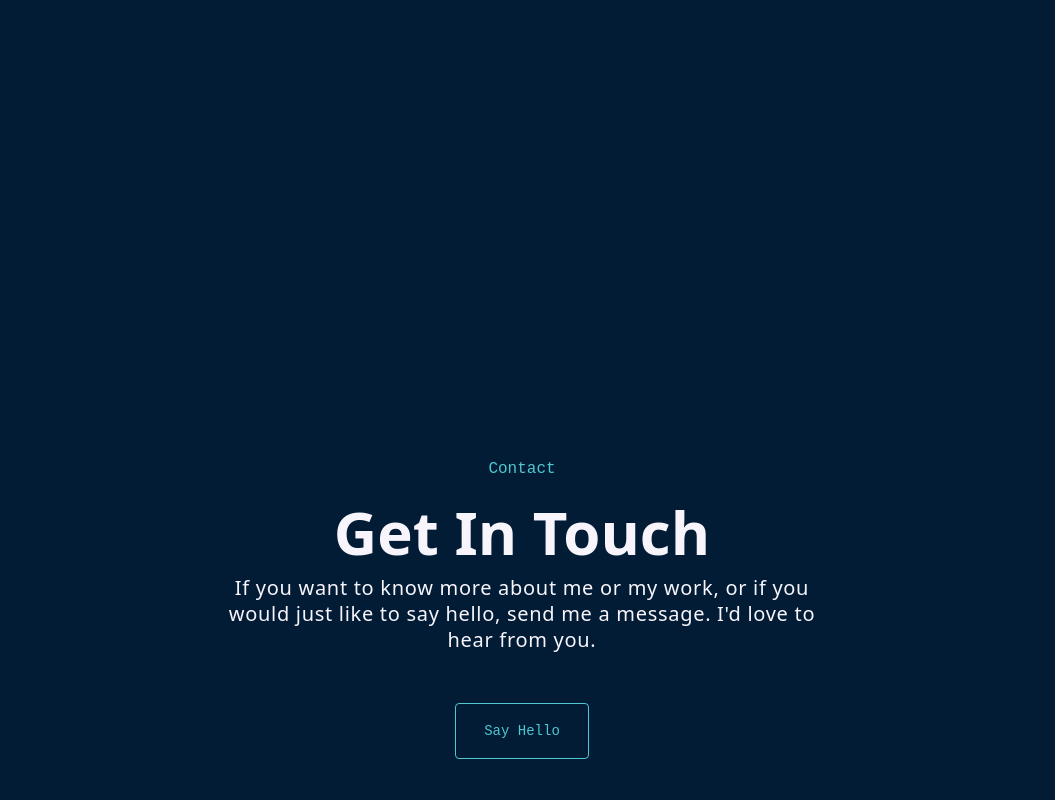
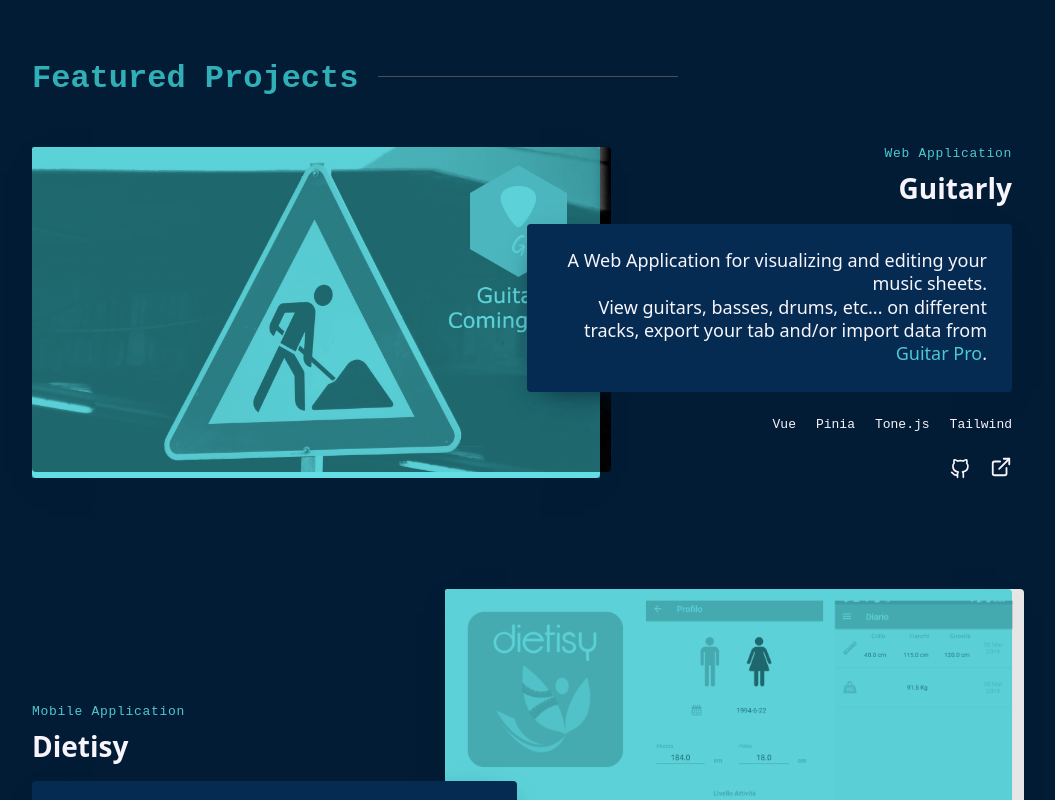
Before and after one commit to coluzziandrea/coluzziandrea.github.io, a React (Create React App) app in the folder coluzzi-andrea/: page / in a window 1280 px wide. Shown: the part 2300-3100 px from the top of the page, without its empty margins (118-1173 px from the left). Built offline with nearby package versions, Linux system fonts and the light colour scheme.

Commit message:
added projects section

```diff
--- /dev/null
+++ b/coluzzi-andrea/src/components/projectImages.js
@@ -0,0 +1,9 @@
+import dietisy from "../assets/projects/Dietisy.png";
+import guitarly from "../assets/projects/guitarly.png";
+
+const projectImages = {
+  dietisy,
+  guitarly,
+};
+
+export default projectImages;
--- a/coluzzi-andrea/src/components/section/Jobs.js
+++ b/coluzzi-andrea/src/components/section/Jobs.js
@@ -129,6 +129,10 @@
     font-family: var(--font-mono);
     font-size: var(--fz-xs);
   }
+
+  .job-points {
+    font-weight: 100;
+  }
 `;
 
 const Jobs = () => {
@@ -187,7 +191,7 @@
 
                   <p className='range'>{job.range}</p>
 
-                  <div>
+                  <div className='job-points'>
                     <ul>
                       {job.bulletPoints.map((point) => {
                         return <li>{point}</li>;
--- a/coluzzi-andrea/src/components/section/Projects.js
+++ b/coluzzi-andrea/src/components/section/Projects.js
@@ -1,11 +1,367 @@
-import React, { useState, useEffect, useRef } from "react";
+import React, { useEffect, useRef } from "react";
 import styled from "styled-components";
+import sr from "../../utils/sr";
+import Icon from "../icons/icon";
 import { projects } from "../../config";
+import projectImages from "../projectImages";
 
 const StyledProjects = styled.section``;
 
+const StyledProjectsGrid = styled.ul`
+  ${({ theme }) => theme.mixins.resetList};
+
+  a {
+    position: relative;
+    z-index: 1;
+  }
+`;
+
+const StyledProject = styled.li`
+  position: relative;
+  display: grid;
+  grid-gap: 10px;
+  grid-template-columns: repeat(12, 1fr);
+  align-items: center;
+
+  @media (max-width: 768px) {
+    ${({ theme }) => theme.mixins.boxShadow};
+  }
+
+  &:not(:last-of-type) {
+    margin-bottom: 100px;
+
+    @media (max-width: 768px) {
+      margin-bottom: 70px;
+    }
+
+    @media (max-width: 480px) {
+      margin-bottom: 30px;
+    }
+  }
+
+  &:nth-of-type(odd) {
+    .project-content {
+      grid-column: 7 / -1;
+      text-align: right;
+
+      @media (max-width: 1080px) {
+        grid-column: 5 / -1;
+      }
+      @media (max-width: 768px) {
+        grid-column: 1 / -1;
+        padding: 40px 40px 30px;
+        text-align: left;
+      }
+      @media (max-width: 480px) {
+        padding: 25px 25px 20px;
+      }
+    }
+    .project-tech-list {
+      justify-content: flex-end;
+
+      @media (max-width: 768px) {
+        justify-content: flex-start;
+      }
+
+      li {
+        margin: 0 0 5px 20px;
+
+        @media (max-width: 768px) {
+          margin: 0 10px 5px 0;
+        }
+      }
+    }
+    .project-links {
+      justify-content: flex-end;
+      margin-left: 0;
+      margin-right: -10px;
+
+      @media (max-width: 768px) {
+        justify-content: flex-start;
+        margin-left: -10px;
+        margin-right: 0;
+      }
+    }
+    .project-image {
+      grid-column: 1 / 8;
+
+      @media (max-width: 768px) {
+        grid-column: 1 / -1;
+      }
+    }
+  }
+
+  .project-content {
+    position: relative;
+    grid-column: 1 / 7;
+    grid-row: 1 / -1;
+
+    @media (max-width: 1080px) {
+      grid-column: 1 / 9;
+    }
+
+    @media (max-width: 768px) {
+      display: flex;
+      flex-direction: column;
+      justify-content: center;
+      height: 100%;
+      grid-column: 1 / -1;
+      padding: 40px 40px 30px;
+      z-index: 5;
+    }
+
+    @media (max-width: 480px) {
+      padding: 30px 25px 20px;
+    }
+  }
+
+  .project-overline {
+    margin: 10px 0;
+    color: var(--teal-400);
+    font-family: var(--font-mono);
+    font-size: var(--fz-xs);
+    font-weight: 400;
+  }
+
+  .project-title {
+    color: var(--ghost-500);
+    font-size: clamp(24px, 5vw, 28px);
+
+    @media (min-width: 768px) {
+      margin: 0 0 20px;
+    }
+
+    @media (max-width: 768px) {
+      color: var(--ghost-500);
+
+      a {
+        position: static;
+
+        &:before {
+          content: "";
+          display: block;
+          position: absolute;
+          z-index: 0;
+          width: 100%;
+          height: 100%;
+          top: 0;
+          left: 0;
+        }
+      }
+    }
+  }
+
+  .project-description {
+    ${({ theme }) => theme.mixins.boxShadow};
+    position: relative;
+    z-index: 2;
+    padding: 25px;
+    border-radius: var(--border-radius);
+    background-color: var(--yale-700);
+    color: var(--ghost-500);
+    font-size: var(--fz-lg);
+    font-weight: 100;
+
+    @media (max-width: 768px) {
+      padding: 20px 0;
+      background-color: transparent;
+      box-shadow: none;
+
+      &:hover {
+        box-shadow: none;
+      }
+    }
+
+    a {
+      ${({ theme }) => theme.mixins.inlineLink};
+    }
+
+    strong {
+      color: var(--ghost-500);
+      font-weight: normal;
+    }
+  }
+
+  .project-tech-list {
+    display: flex;
+    flex-wrap: wrap;
+    position: relative;
+    z-index: 2;
+    margin: 25px 0 10px;
+    padding: 0;
+    list-style: none;
+
+    li {
+      margin: 0 20px 5px 0;
+      color: var(--ghost-500);
+      font-family: var(--font-mono);
+      font-size: var(--fz-xs);
+      white-space: nowrap;
+    }
+
+    @media (max-width: 768px) {
+      margin: 10px 0;
+
+      li {
+        margin: 0 10px 5px 0;
+        color: var(--ghost-500);
+      }
+    }
+  }
+
+  .project-links {
+    display: flex;
+    align-items: center;
+    position: relative;
+    margin-top: 10px;
+    margin-left: -10px;
+    color: var(--ghost-500);
+
+    a {
+      ${({ theme }) => theme.mixins.flexCenter};
+      padding: 10px;
+
+      &.external {
+        svg {
+          width: 22px;
+          height: 22px;
+          margin-top: -4px;
+        }
+      }
+
+      svg {
+        width: 20px;
+        height: 20px;
+      }
+    }
+  }
+
+  .project-image {
+    ${({ theme }) => theme.mixins.boxShadow};
+    grid-column: 6 / -1;
+    grid-row: 1 / -1;
+    position: relative;
+    z-index: 1;
+
+    @media (max-width: 768px) {
+      grid-column: 1 / -1;
+      height: 100%;
+      opacity: 0.25;
+    }
+
+    a {
+      width: 100%;
+      height: 100%;
+      background-color: var(--teal-400);
+      border-radius: var(--border-radius);
+      vertical-align: middle;
+
+      &:hover,
+      &:focus {
+        background: transparent;
+        outline: 0;
+
+        &:before,
+        .img {
+          background: transparent;
+          filter: none;
+        }
+      }
+
+      &:before {
+        content: "";
+        position: absolute;
+        width: 100%;
+        height: 100%;
+        top: 0;
+        left: 0;
+        right: 0;
+        bottom: 0;
+        z-index: 3;
+        transition: var(--transition);
+        background-color: var(--teal-700);
+        mix-blend-mode: screen;
+      }
+    }
+
+    .img {
+      border-radius: var(--border-radius);
+      mix-blend-mode: multiply;
+      filter: grayscale(100%) contrast(1) brightness(90%);
+
+      width: 579px;
+
+      @media (max-width: 768px) {
+        object-fit: cover;
+        max-width: 100%;
+        height: 100%;
+        filter: grayscale(100%) contrast(1) brightness(50%);
+      }
+    }
+  }
+`;
+
 const Projects = () => {
-  return <StyledProjects></StyledProjects>;
+  const revealTitle = useRef(null);
+  const revealProjects = useRef([]);
+
+  useEffect(() => {
+    sr(revealTitle.current);
+    revealProjects.current.forEach((ref, i) => sr(ref, i * 100));
+  }, []);
+
+  return (
+    <StyledProjects id='projects'>
+      <h2 className='section-heading'>Featured Projects</h2>
+
+      <StyledProjectsGrid>
+        {projects.map((project, i) => {
+          return (
+            <StyledProject
+              key={i}
+              ref={(el) => {
+                revealProjects.current[i] = el;
+              }}
+            >
+              <div className='project-content'>
+                <div>
+                  <p className='project-overline'>{project.category}</p>
+                  <h3 className='project-title'>
+                    <a href={project.link}>{project.title}</a>
+                  </h3>
+
+                  <div
+                    className='project-description'
+                    dangerouslySetInnerHTML={{ __html: project.html }}
+                  ></div>
+
+                  <ul className='project-tech-list'>
+                    {project.techStack.map((tech, i) => (
+                      <li key={i}>{tech}</li>
+                    ))}
+                  </ul>
+
+                  <div className='project-links'>
+                    <a href={project.github} aria-label='GitHub Link'>
+                      <Icon name='GitHub' />
+                    </a>
+                    <a href={project.link} aria-label='External Link' className='external'>
+                      <Icon name='External' />
+                    </a>
+                  </div>
+                </div>
+              </div>
+              <div className='project-image'>
+                <a href={project.link}>
+                  <img src={projectImages[project.image]} alt={project.image} className='img' />
+                </a>
+              </div>
+            </StyledProject>
+          );
+        })}
+      </StyledProjectsGrid>
+    </StyledProjects>
+  );
 };
 
 export default Projects;
--- a/coluzzi-andrea/src/config/index.js
+++ b/coluzzi-andrea/src/config/index.js
@@ -47,6 +47,7 @@
       bulletPoints: [
         "Designing & Developing Fleet Management solutions for Automotive Business customers. Applying IoT to the automotive sector.",
         "Building a microservices based architecture to manage connected vehicle's data and delivering our customers the best solution for their business needs.",
+        "Designing & Implementing professional UX for quality software solution",
       ],
     },
     {
@@ -57,6 +58,7 @@
       url: "https://www.mariniimpianti.it/",
       bulletPoints: [
         "Analysis, designing and implementation of software solutions for diagnostic and maintenance of Railway Systems, main customer: Rete Ferroviaria Italiana (RFI).",
+        "Designing & Implementing multi-module software system to handle real-time data.",
       ],
     },
     {
@@ -82,10 +84,22 @@
 
   projects: [
     {
+      title: "Guitarly",
+      category: "Web Application",
+      image: "guitarly",
+      html: "A Web Application for visualizing and editing your music sheets. <br>View guitars, basses, drums, etc... on different tracks, export your tab and/or import data from <a href='https://www.guitar-pro.com/'>Guitar Pro</a>.",
+      link: "https://guitarly-coluzziandrea.vercel.app/",
+      github: "https://github.com/coluzziandrea/Guitarly",
+      techStack: ["Vue", "Pinia", "Tone.js", "Tailwind"],
+    },
+    {
       title: "Dietisy",
-      details:
-        "Android Application built for people who want to track their diet progresses. Dietisy is an application that allows you to constantly monitor your diet progress by monitoring your weight, body measurements and height.",
+      category: "Mobile Application",
+      image: "dietisy",
+      html: "Android Application built for people who want to track their diet progresses. <br>Dietisy is an application that allows you to constantly monitor your diet progress by monitoring your weight, body measurements and height.",
       link: "https://play.google.com/store/apps/details?id=com.andreacoluzzi.dietisy",
+      github: "https://github.com/coluzziandrea/Dietisy",
+      techStack: ["Android", "Java", "MVVM"],
     },
   ],
 
--- a/coluzzi-andrea/src/utils/sr.js
+++ b/coluzzi-andrea/src/utils/sr.js
@@ -18,8 +18,8 @@
   viewOffset: { top: 0, right: 0, bottom: 0, left: 0 },
 });
 
-const sr = (container) => {
-  mySr.reveal(container, srConfig());
+const sr = (container, delay = 200) => {
+  mySr.reveal(container, srConfig(delay));
 };
 
 export default sr;
```
Also changed, not shown: coluzzi-andrea/src/styles/mixins.js (+9 -4 lines), coluzzi-andrea/src/assets/projects/dietisy.png, coluzzi-andrea/src/assets/projects/guitarly.png (added).
